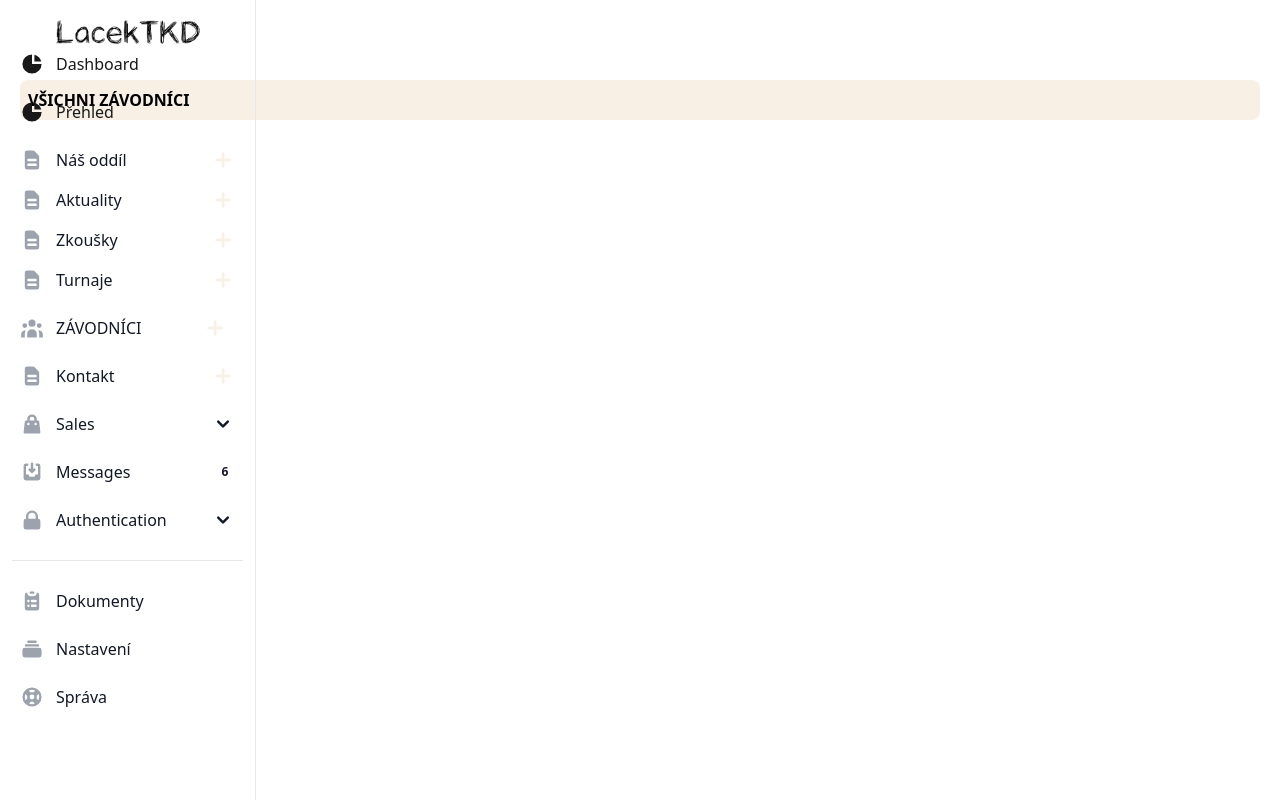
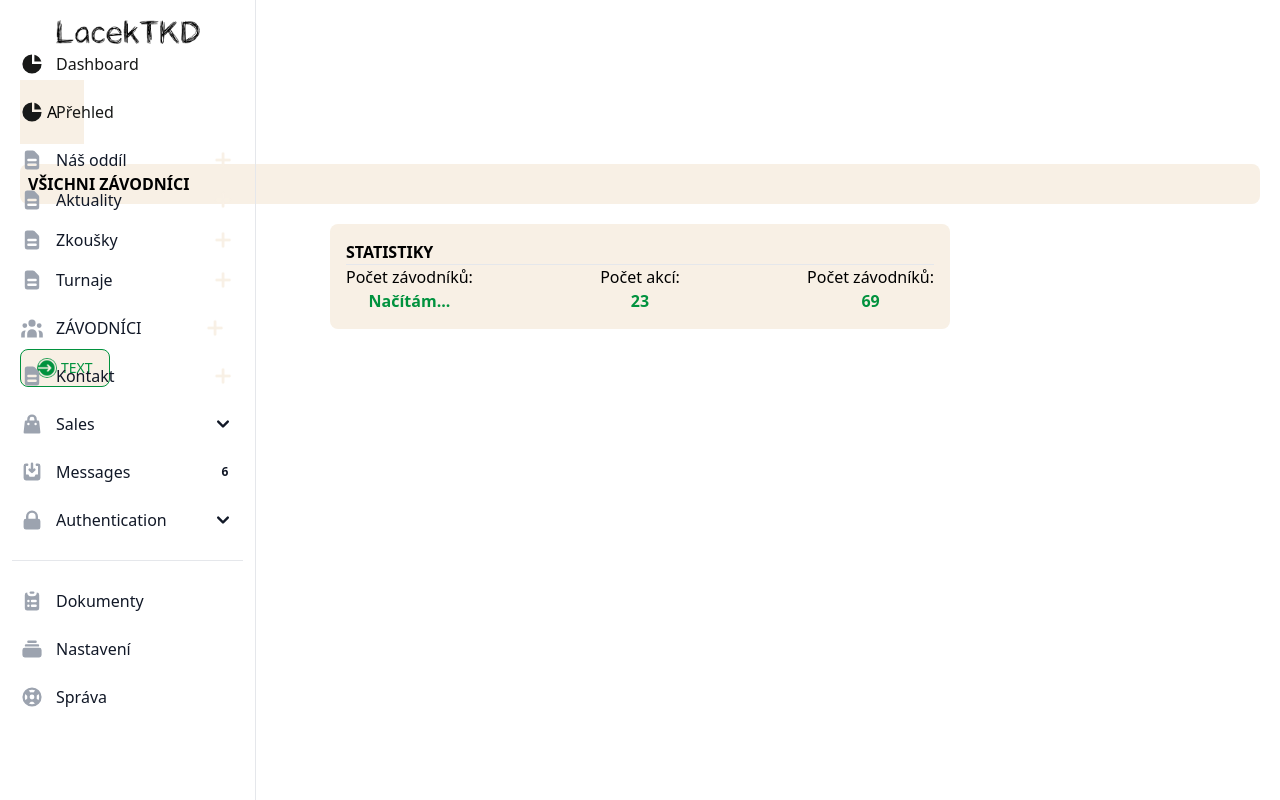
Before and after one commit to scrxtch666/LacekTKD, a React (Vite) app in the folder Frontend/: page /admin/vsichni-zavodnici in a window 1280 px wide. Built offline with nearby package versions, Linux system fonts and the light colour scheme; no server answers.

Commit message:
Závodníci počet

```diff
--- a/Frontend/src/Components/FightersAdmin.jsx
+++ b/Frontend/src/Components/FightersAdmin.jsx
@@ -1,10 +1,24 @@
 import { Link } from "react-router-dom";
 import React from "react";
+import Button from "./Button";
+import Stats from "../pages/_Admin/Stats";
 
 function FightersAdmin() {
   return (
     <>
+
+<div className="flex justify-center content-center align-middle items-center bg-customWhite w-16 h-16">
+    <p>A</p>
+</div>
+
      <div className="devider">Všichni závodníci</div>
+     <Button />
+     <div className="flex justify-center">
+     <div className="w-1/2 flex justify-center">
+     <Stats />
+     </div>
+     </div>
+
     </>
   );
 }
--- a/Frontend/src/pages/_Admin/Stats.jsx
+++ b/Frontend/src/pages/_Admin/Stats.jsx
@@ -1,4 +1,15 @@
+import { useState, useEffect } from "react";
+
 function Stats() {
+  const [count, setCount] = useState(null);
+
+  useEffect(() => {
+    fetch("http://localhost:3000/fighters/countAll")
+        .then((res) => res.json())
+        .then((data) => setCount(data.count))
+        .catch((error) => console.error("Chyba při načítání:", error));
+}, []);
+
   return (
     <>
       <div class="card w-full">
@@ -7,7 +18,7 @@ function Stats() {
         <div className="flex justify-between">
           <div className="flex flex-col justify-center items-center">
             <span>Počet závodníků:</span>
-            <span className="font-bold text-customGreen">69</span>
+            <span className="font-bold text-customGreen">{count !== null ? count : "Načítám..."}</span>
           </div>
           <div className="flex flex-col justify-center items-center">
             <span>Počet akcí:</span>
```
Also changed, not shown: 1 other file (tests, documents, lock files or other folders).
